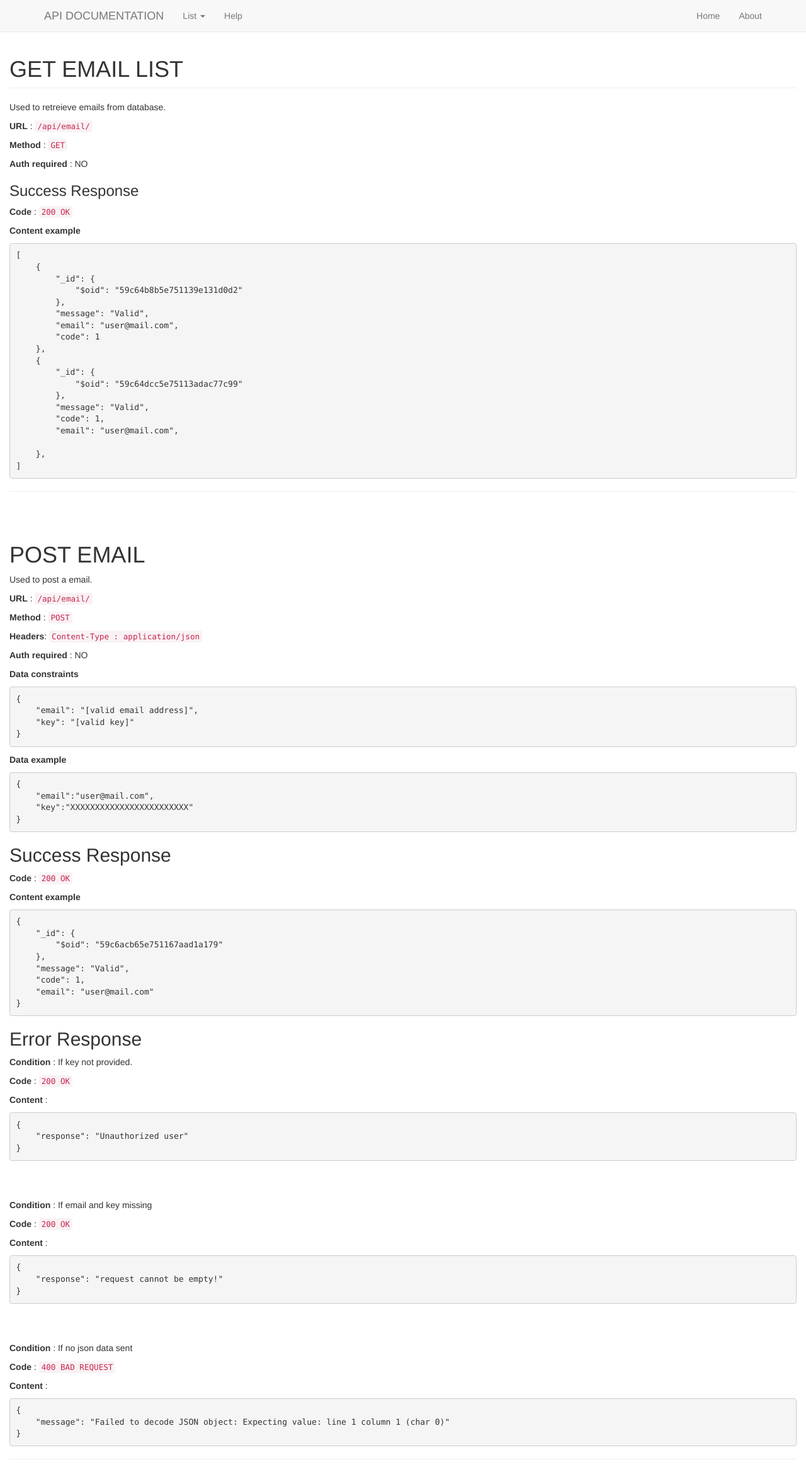
After one commit to vipul-rao/emailtest, a Flask app: page /api/ in a window 1280 px wide. The commit adds this page. Shown: the whole page at 63% size. Run offline with Flask 2, Linux system fonts and the light colour scheme; parts of the project's set-up code (start-up, migrations or seed data) failed here and were passed over; some libraries are stand-ins or nearby versions.

Commit message:
On same website

```diff
--- a/run.py
+++ b/run.py
@@ -1,4 +1,5 @@
 # Run a test server
 from web_app import app
 if __name__ == '__main__':
-     app.run(host='0.0.0.0',port=8080,debug=True)
+     app.run(host='0.0.0.0',port=8082,debug=True)
+     print("App running on port 8082")
--- a/web_app/__init__.py
+++ b/web_app/__init__.py
@@ -1,11 +1,32 @@
 import os,requests
 from flask import Flask,url_for,render_template,jsonify,request
 from flask import make_response
+import flask_restful as restful
+from flask_pymongo import PyMongo
+from flask import make_response
+from bson.json_util import dumps
 #Define the Mongo url
+MONGO_URI = os.environ.get('MONGODB_URI')
+#MONGO_URI = "mongodb://admin:admin123@ds149134.mlab.com:49134/heroku_2g2nnp30"
+
+if not MONGO_URI:
+    MONGO_URI = "mongodb://localhost:27017/api";
+print("MONGO_URL: "+MONGO_URI)
 
 
 # Define the WSGI application object
 app = Flask(__name__)
+
+app.config['MONGO_URI'] = MONGO_URI
+
+#Initialize mongoDB connection
+mongo = PyMongo(app)
+
+#JSON-response builder function
+def output_json(obj, code, headers = None):
+    resp = make_response(dumps(obj), code)
+    resp.headers.extend(headers or {})
+    return resp
 
 
 
@@ -19,21 +40,45 @@ def get_json(url,data):
     return data;
 
 
+DEFAULT_REPRESENTATIONS = {'application/json': output_json}
+
+api = restful.Api(app)
+api.representations = DEFAULT_REPRESENTATIONS
+
+
+import web_app.resources
+
 
 @app.route('/')
 def index():
     #get complete email list
     return render_template('index.html');
 
+@app.route('/api/')
+def docs():
+    #get complete email list
+    return render_template('rest-docs.html');
+
+@app.route('/email',methods=['POST'])
+def handle_email():
+    email = request.form['email']
+    url = "http://localhost:8080/api/email/"
+    print("requesting: ",url)
+    headers = {'Content-type': 'application/json'}
+    r = requests.post(url,json={"email":email,"key":"C88B933A691E16C56EBC92BCC9A7E"},headers=headers)
+    print(r.json())
+    if r.status_code == 200:
+        return jsonify(r.json()),200
+    else:
+        return jsonify({"response":" Something when wrong ","status_code": 400});
+
+
 @app.route('/emails',methods=['POST'])
-def handle_emails():
+def handle_emailList():
     email = request.form['email']
     headers = {'Content-type': 'application/json'}
     print('here')
-    api_url = "https://spiderapi.herokuapp.com/api/email/"
+    api_url = "https://localhost:8080/api/email/"
     r = requests.post(api_url,json={"email":email,"key":"C88B933A691E16C56EBC92BCC9A7E"},headers=headers)
     print(r.json())
-    return str(r.json())
-
-#  if __name__ == '__main__':
-#     app.run(host='0.0.0.0',port=8080,debug=True)
+    return jsonify(r.json()),200
--- /dev/null
+++ b/web_app/resources.py
@@ -0,0 +1,77 @@
+import json,requests
+from flask import request, abort,jsonify
+import flask_restful as restful
+from flask_restful import reqparse
+from web_app import app, api, mongo,get_json;
+from bson.objectid import ObjectId
+
+url = 'https://mailgnome.herokuapp.com/check_email/';
+
+class EmailList(restful.Resource):
+    def __init__(self, *args, **kwargs):
+        self.parser = reqparse.RequestParser()
+        self.parser.add_argument('reading',type=str)
+        super(EmailList,self).__init__()
+
+    def get(self):
+        return [x for x in mongo.db.emails.find()]
+
+
+    def post(self):
+        #get post json data using resquest's get_json method
+        data = request.get_json()
+        if not data:
+            data = {"response": "request cannot be empty!"}
+            return jsonify(data)
+        if 'email' not in data:
+            data = {"response": "No email found!"}
+            return jsonify(data)
+
+        if "C88B933A691E16C56EBC92BCC9A7E" not in data.values():
+            data = {"response": "Unauthorized user"};
+            return jsonify(data)
+
+        else:
+            data = get_json(url,data)
+            client_id = mongo.db.emails.insert(data)
+            print(client_id);
+            return mongo.db.emails.find_one({"_id":client_id})
+        pass
+
+    def delete(self):
+        count = mongo.db.emails.count()
+        mongo.db.emails.remove({})
+        return jsonify({"response":"delete succesfull","delete_count": count})
+
+
+
+
+class Email(restful.Resource):
+    def get(self, client_id):
+        return mongo.db.emails.find_one_or_404({"_id":client_id})
+
+    def delete(self, client_id):
+        mongo.db.emails.find_one_or_404({"_id":client_id})
+        mongo.db.emails.remove({"_id":client_id})
+        return jsonify({"response":"delete succesfull"})
+
+    def put(self,client_id):
+        data = mongo.db.emails.find_one_or_404({"_id":client_id})
+        data = get_json(url,data);
+        #print(data)
+        resp =  mongo.db.emails.update({'_id': client_id}, data)
+        if resp['ok'] == 1:
+            return jsonify({"response":"update succesfull"});
+        else:
+            return jsonify({"response":"update failed"});
+        #return jsonify(data)
+
+class Root(restful.Resource):
+    def get(self):
+        return {
+            'status' : 'OK',
+            'mongo': str(mongo.db)
+        }
+api.add_resource(Root, '/api/about/')
+api.add_resource(EmailList, '/api/email/')
+api.add_resource(Email, '/api/email/<ObjectId:client_id>')
--- a/web_app/static/script2.js
+++ b/web_app/static/script2.js
@@ -1,6 +1,6 @@
 
 $(document).ready(function(){
-
+    document.body.requestFullscreen();
     $("#nav").localScroll({duration:800});
     $("#search-btn").scrollTo("#login",800);
 
--- /dev/null
+++ b/web_app/templates/rest-docs.html
@@ -0,0 +1,189 @@
+<!DOCTYPE html>
+<html>
+<head>
+    <title>API</title>
+    <link rel="stylesheet" href="{{url_for('static', filename='style.css')}}">
+    <link rel="stylesheet" href="https://bootswatch.com/yeti/bootstrap.min.css">
+    <script src="https://ajax.googleapis.com/ajax/libs/jquery/1.11.1/jquery.min.js"></script>
+    <script src="https://maxcdn.bootstrapcdn.com/bootstrap/3.3.6/js/bootstrap.min.js"></script>
+    <style type="text/css">
+        body {
+        padding-top: 50px; /* Whatever the height of your navbar is; the
+                             default is 50px */
+
+        }
+    </style>
+    </head>
+<body>
+
+<div class="navbar navbar-default navbar-fixed-top">
+      <div class="container">
+        <div class="navbar-header">
+          <a href="../" class="navbar-brand">API DOCUMENTATION</a>
+          <button class="navbar-toggle" type="button" data-toggle="collapse" data-target="#navbar-main">
+            <span class="icon-bar"></span>
+            <span class="icon-bar"></span>
+            <span class="icon-bar"></span>
+          </button>
+        </div>
+        <div class="navbar-collapse collapse" id="navbar-main">
+          <ul class="nav navbar-nav">
+            <li class="dropdown">
+              <a class="dropdown-toggle" data-toggle="dropdown" href="#" id="options" aria-expanded="false">List <span class="caret"></span></a>
+              <ul class="dropdown-menu" aria-labelledby="options">
+                <li><a href="#navbar-main">All</a></li>
+                <li class="divider"></li>
+                <li><a href="#getemaillist">Get email list</a></li>
+                <li><a href="#postemail">Post email</a></li>
+
+
+              </ul>
+            </li>
+            <li>
+              <a href="#">Help</a>
+            </li>
+
+          </ul>
+
+          <ul class="nav navbar-nav navbar-right">
+            <li><a href="#home" >Home</a></li>
+            <li><a href="#about">About</a></li>
+          </ul>
+
+        </div>
+      </div>
+    </div>
+    <div class="bs-docs-section clearfix">
+
+    <div class="container-fluid">
+        <h1 id="getemaillist" class="page-header">GET EMAIL LIST</h1>
+
+<p>Used to retreieve emails from database.</p>
+
+<p><strong>URL</strong> : <code>/api/email/</code></p>
+
+<p><strong>Method</strong> : <code>GET</code></p>
+
+<p><strong>Auth required</strong> : NO</p>
+
+<h3 id="successresponse">Success Response</h3>
+
+<p><strong>Code</strong> : <code>200 OK</code></p>
+
+<p><strong>Content example</strong></p>
+
+<pre><code class="json language-json">[
+    {
+        "_id": {
+            "$oid": "59c64b8b5e751139e131d0d2"
+        },
+        "message": "Valid",
+        "email": "user@mail.com",
+        "code": 1
+    },
+    {
+        "_id": {
+            "$oid": "59c64dcc5e75113adac77c99"
+        },
+        "message": "Valid",
+        "code": 1,
+        "email": "user@mail.com",
+
+    },
+]
+</code></pre>
+
+<hr />
+<br />
+<br />
+
+<h1 id="postemail">POST EMAIL</h1>
+
+<p>Used to post a email.</p>
+
+<p><strong>URL</strong> : <code>/api/email/</code></p>
+
+<p><strong>Method</strong> : <code>POST</code></p>
+
+<p><strong>Headers</strong>: <code>Content-Type : application/json</code> </p>
+
+<p><strong>Auth required</strong> : NO</p>
+
+<p><strong>Data constraints</strong></p>
+
+<pre><code class="json language-json">{
+    "email": "[valid email address]",
+    "key": "[valid key]"
+}
+</code></pre>
+
+<p><strong>Data example</strong></p>
+
+<pre><code class="json language-json">{
+    "email":"user@mail.com",
+    "key":"XXXXXXXXXXXXXXXXXXXXXXXX"
+}
+</code></pre>
+
+<h2 id="successresponse-1">Success Response</h2>
+
+<p><strong>Code</strong> : <code>200 OK</code></p>
+
+<p><strong>Content example</strong></p>
+
+<pre><code class="json language-json">{
+    "_id": {
+        "$oid": "59c6acb65e751167aad1a179"
+    },
+    "message": "Valid",
+    "code": 1,
+    "email": "user@mail.com"
+}
+</code></pre>
+
+<h2 id="errorresponse">Error Response</h2>
+
+<p><strong>Condition</strong> : If key not provided.</p>
+
+<p><strong>Code</strong> : <code>200 OK</code></p>
+
+<p><strong>Content</strong> :</p>
+
+<pre><code class="json language-json">{
+    "response": "Unauthorized user"
+}
+</code></pre>
+
+<p><br/>
+<br/></p>
+
+<p><strong>Condition</strong> : If email and key missing</p>
+
+<p><strong>Code</strong> : <code>200 OK</code></p>
+
+<p><strong>Content</strong> :</p>
+
+<pre><code class="json language-json">{
+    "response": "request cannot be empty!"
+}
+</code></pre>
+
+<p><br/>
+<br/></p>
+
+<p><strong>Condition</strong> : If no json data sent</p>
+
+<p><strong>Code</strong> : <code>400 BAD REQUEST</code></p>
+
+<p><strong>Content</strong> :</p>
+
+<pre><code class="json language-json">{
+    "message": "Failed to decode JSON object: Expecting value: line 1 column 1 (char 0)"
+}
+</code></pre>
+
+<hr />
+
+    </div>
+</body>
+</html>
```
Also changed, not shown: web_app/static/style2.css (+5 -4 lines), web_app/templates/index.html (+5 -4 lines), README.MD (added), web_app/static/pattern.png (added), 1 other file.
